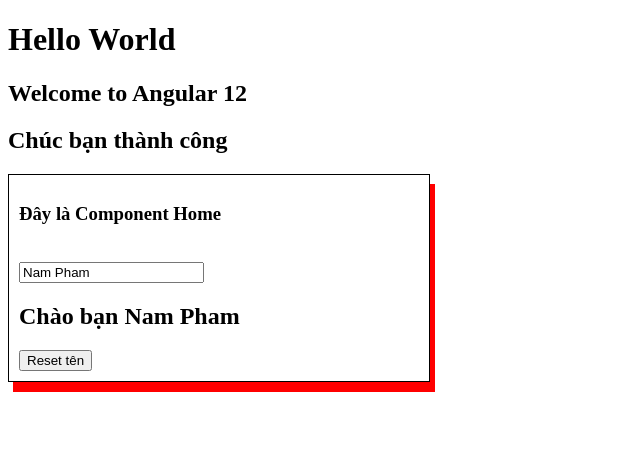
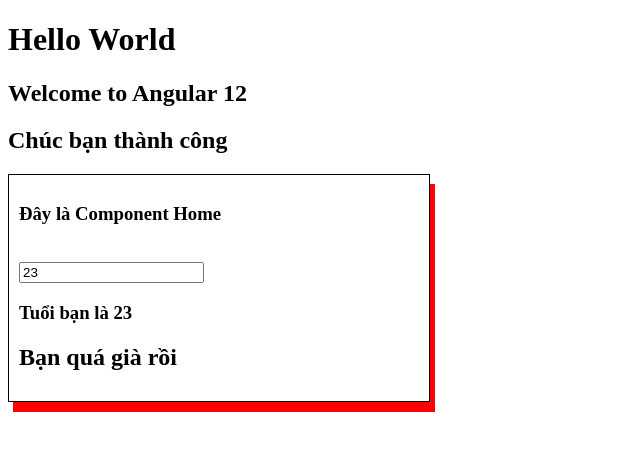
Before and after one commit to namph43/Angular12, an Angular app: page / in a window 1280 px wide. Shown: the top 450 px of the page, without its empty margins (0-640 px from the left). Built offline with nearby package versions, Linux system fonts and the light colour scheme.

Commit message:
ng-template

```diff
--- a/src/app/home/home.component.html
+++ b/src/app/home/home.component.html
@@ -1,8 +1,12 @@
 <div class="test">
     <h3>Đây là Component Home</h3>
     <br/>
-    <input type="text" [(ngModel)]="name"/>
-    <h2>Chào bạn {{name}}</h2>
-    <button (click)="resetName()">Reset tên</button>
+    <input type="text" [(ngModel)]="age"/>
+    <h3>Tuổi bạn là {{age}}</h3>
+    <!-- <h2 *ngIf="age<=18">Bạn còn trẻ quá</h2>
+    <h2 *ngIf="age>18">Bạn quá già rồi</h2> -->
 
+    <div *ngIf="age <=18; then tre; else gia"></div>
+    <ng-template #tre><h2>Bạn còn trẻ quá</h2></ng-template>
+    <ng-template #gia><h2>Bạn quá già rồi</h2></ng-template>
 </div>
```
